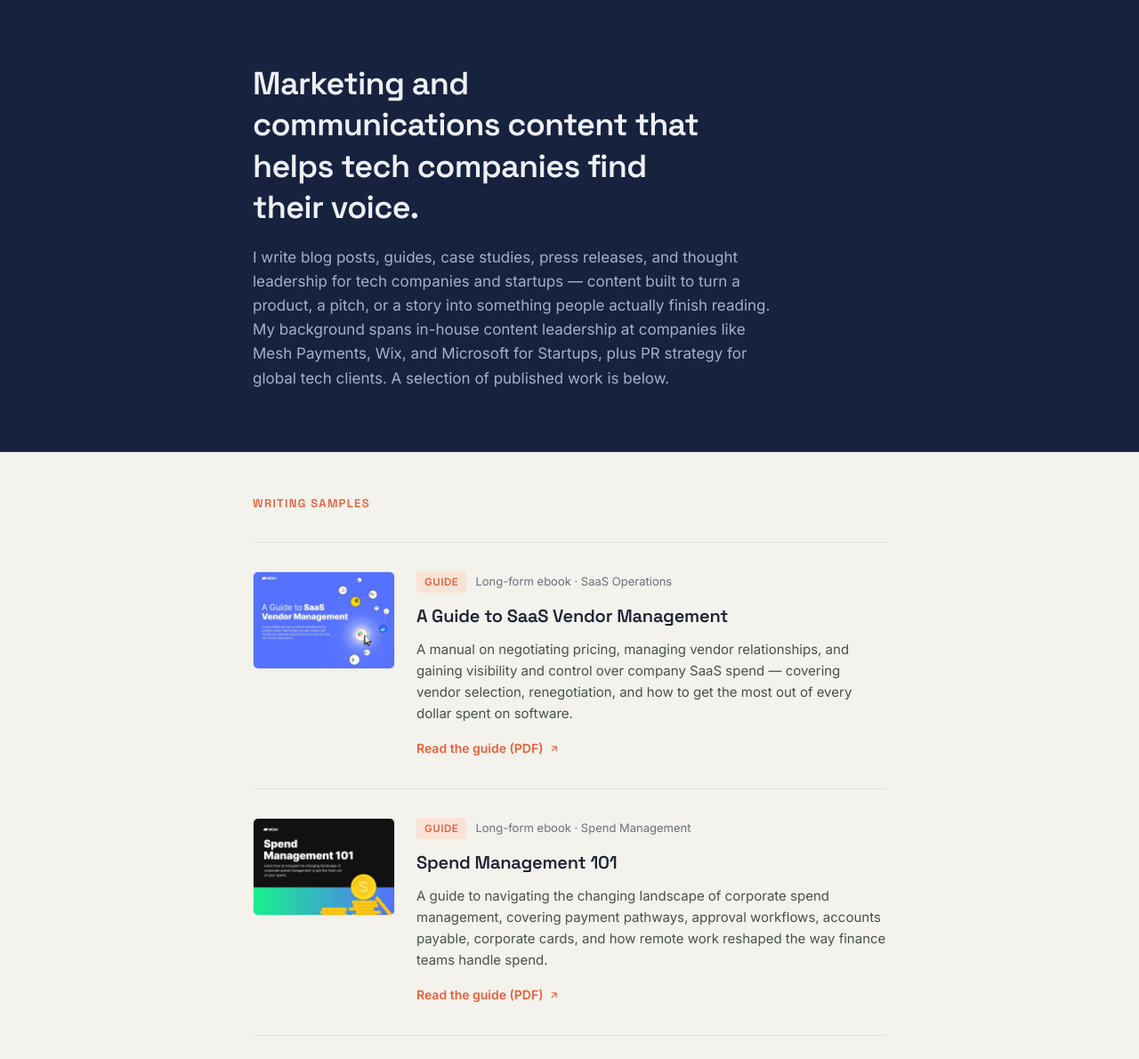
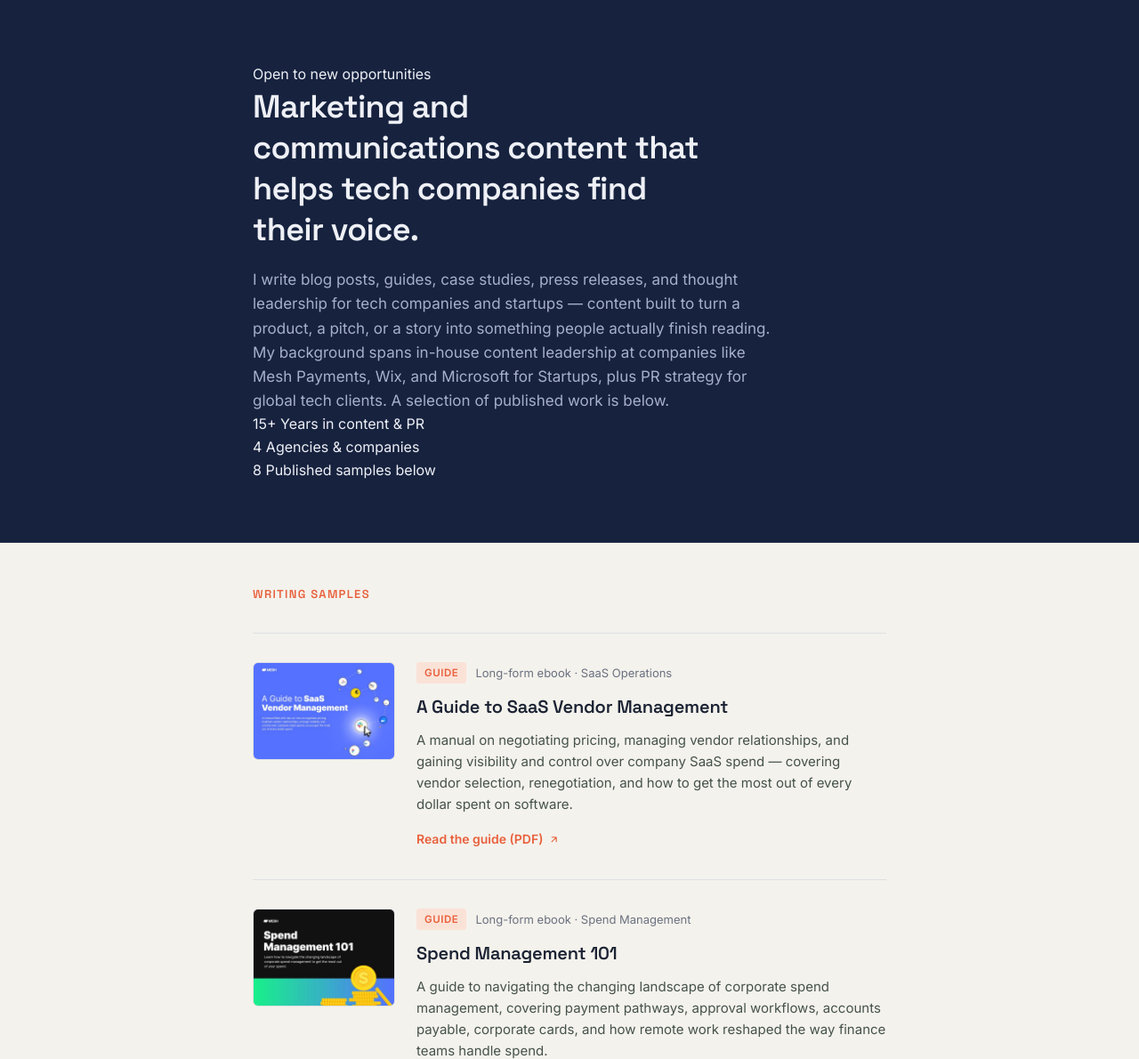
Before and after one commit to JonahBalfour/Jonah-balfour-portfolio, a plain HTML site: page index.html in a window 1280 px wide. Shown: the part 71-1261 px from the top of the page at 89% size. Drawn offline with Linux system fonts and the light colour scheme.

Commit message:
Update index.html

```diff
--- a/index.html
+++ b/index.html
@@ -3,6 +3,7 @@
 <head>
 <meta charset="UTF-8">
 <meta name="viewport" content="width=device-width, initial-scale=1.0">
+<meta name="theme-color" content="#16223e">
 <title>Jonah Balfour — Writing Portfolio</title>
 <link rel="preconnect" href="https://fonts.googleapis.com">
 <link rel="preconnect" href="https://fonts.gstatic.com" crossorigin>
@@ -24,8 +25,23 @@
 
 <div class="hero">
   <div class="wrap">
+    <span class="badge"><span class="dot"></span>Open to new opportunities</span>
     <h1>Marketing and communications content that helps tech companies find their voice.</h1>
     <p>I write blog posts, guides, case studies, press releases, and thought leadership for tech companies and startups — content built to turn a product, a pitch, or a story into something people actually finish reading. My background spans in-house content leadership at companies like Mesh Payments, Wix, and Microsoft for Startups, plus PR strategy for global tech clients. A selection of published work is below.</p>
+    <div class="hero-stats">
+      <div class="stat">
+        <span class="stat-num">15+</span>
+        <span class="stat-label">Years in content &amp; PR</span>
+      </div>
+      <div class="stat">
+        <span class="stat-num">4</span>
+        <span class="stat-label">Agencies &amp; companies</span>
+      </div>
+      <div class="stat">
+        <span class="stat-num">8</span>
+        <span class="stat-label">Published samples below</span>
+      </div>
+    </div>
   </div>
 </div>
 
@@ -35,7 +51,9 @@
     <div class="samples">
 
       <article class="sample">
+        <div class="sample-thumb-wrap">
           <img class="sample-thumb" src="thumbs/saas-vendor-management-guide.jpg" alt="" loading="lazy">
+        </div>
         <div class="sample-body">
           <div class="sample-meta">
             <span class="tag">Guide</span>
@@ -48,7 +66,9 @@
       </article>
 
       <article class="sample">
+        <div class="sample-thumb-wrap">
           <img class="sample-thumb" src="thumbs/spend-management-101-guide.jpg" alt="" loading="lazy">
+        </div>
         <div class="sample-body">
           <div class="sample-meta">
             <span class="tag">Guide</span>
@@ -61,7 +81,9 @@
       </article>
 
       <article class="sample">
+        <div class="sample-thumb-wrap">
           <img class="sample-thumb" src="thumbs/plug-and-pay-visa-mesh.jpg" alt="" loading="lazy">
+        </div>
         <div class="sample-body">
           <div class="sample-meta">
             <span class="tag">Blog</span>
@@ -74,7 +96,9 @@
       </article>
 
       <article class="sample">
+        <div class="sample-thumb-wrap">
           <img class="sample-thumb" src="thumbs/covid19-volunteer-app-velo.jpg" alt="" loading="lazy">
+        </div>
         <div class="sample-body">
           <div class="sample-meta">
             <span class="tag">Case Study</span>
@@ -87,7 +111,9 @@
       </article>
 
       <article class="sample">
+        <div class="sample-thumb-wrap">
           <img class="sample-thumb" src="thumbs/rapid-web-dev-report-2021.jpg" alt="" loading="lazy">
+        </div>
         <div class="sample-body">
           <div class="sample-meta">
             <span class="tag">Industry Report</span>
@@ -100,7 +126,9 @@
       </article>
 
       <article class="sample">
+        <div class="sample-thumb-wrap">
           <img class="sample-thumb" src="thumbs/serverless-great-serverless-sucks.jpg" alt="" loading="lazy">
+        </div>
         <div class="sample-body">
           <div class="sample-meta">
             <span class="tag">Opinion</span>
@@ -114,7 +142,9 @@
       </article>
 
       <article class="sample">
+        <div class="sample-thumb-wrap">
           <img class="sample-thumb" src="thumbs/filtering-ai-marketing-fluff.jpg" alt="" loading="lazy">
+        </div>
         <div class="sample-body">
           <div class="sample-meta">
             <span class="tag">Opinion</span>
@@ -128,7 +158,9 @@
       </article>
 
       <article class="sample">
+        <div class="sample-thumb-wrap">
           <img class="sample-thumb" src="thumbs/viber-desktop-launch-press-release.jpg" alt="" loading="lazy">
+        </div>
         <div class="sample-body">
           <div class="sample-meta">
             <span class="tag">Press Release</span>
@@ -158,5 +190,6 @@
   </div>
 </footer>
 
+<script src="app.js"></script>
 </body>
 </html>
```
Lines whose indentation alone changed are shown as unchanged.
